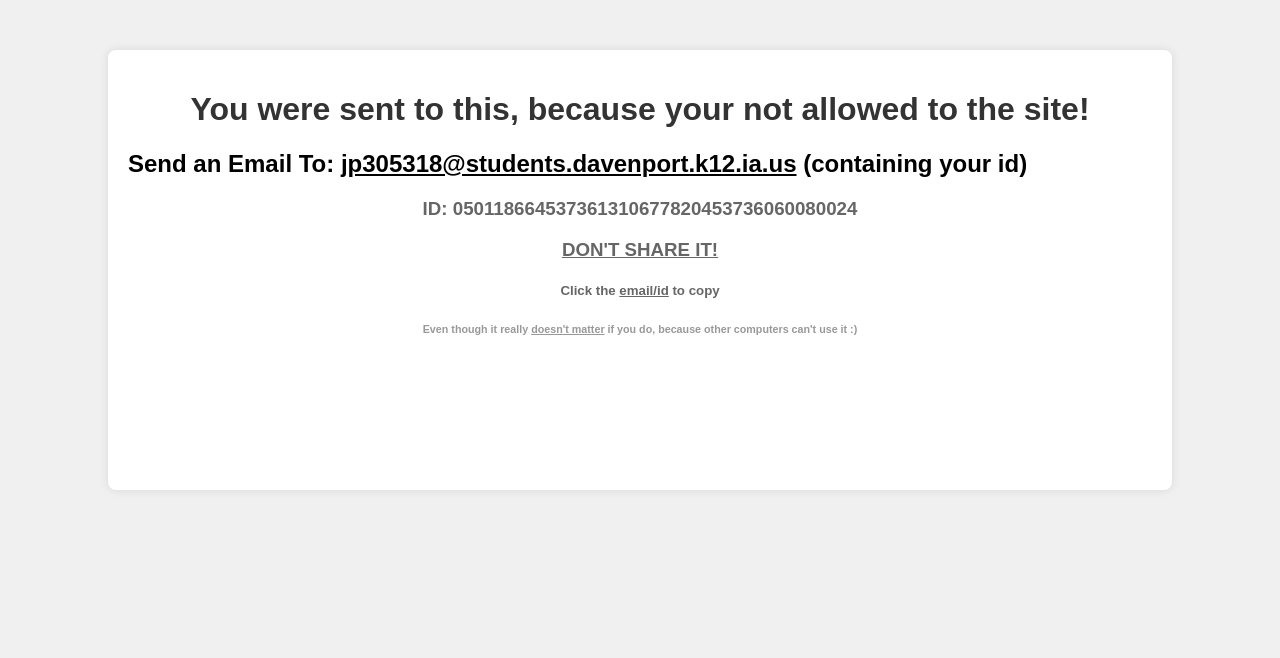
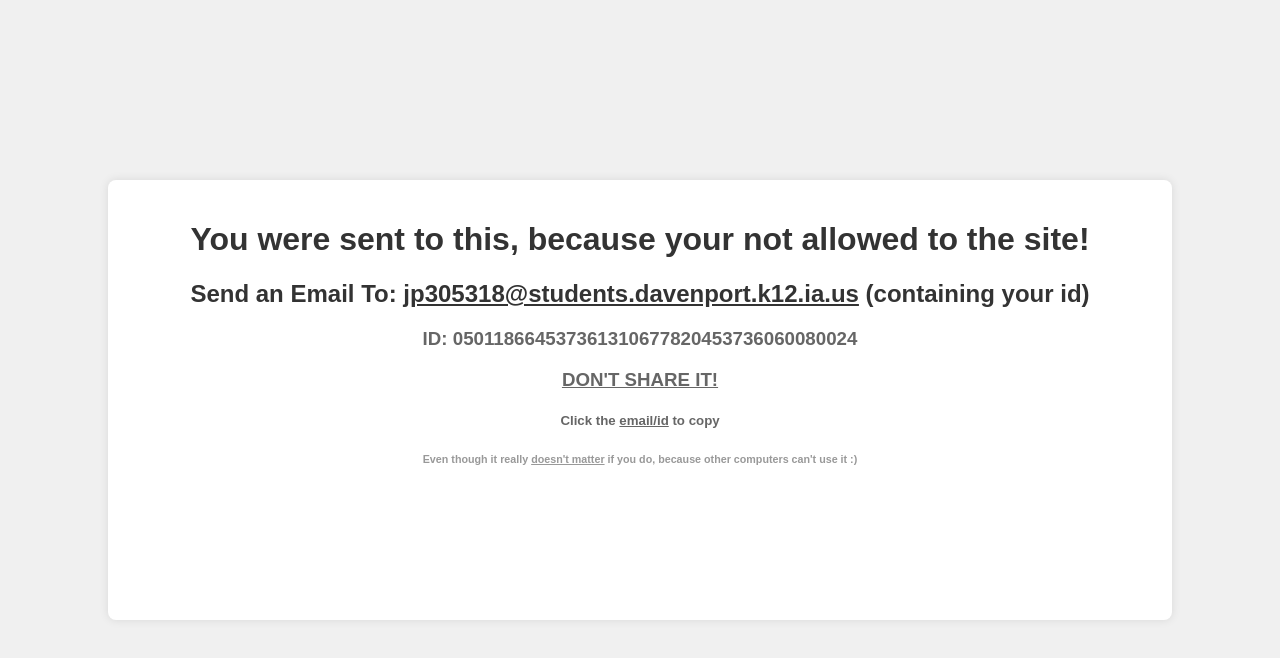
Before and after one commit to Gladimore/getId, a plain HTML site: page index.html in a window 1280 px wide. Drawn offline with Linux system fonts and the light colour scheme.

Commit message:
Update styles.css

```diff
--- a/styles.css
+++ b/styles.css
@@ -1,8 +1,15 @@
+body, html {
+  height:100%
+}
+
 body {
   font-family: Arial, sans-serif;
   background-color: #f0f0f0;
   margin: 0;
   padding: 0;
+  display:flex;
+  margin:0;
+  flex-direction:column;
 }
 
 .container {
@@ -13,26 +20,29 @@ body {
   background-color: #fff;
   border-radius: 8px;
   box-shadow: 0 0 10px rgba(0, 0, 0, 0.1);
+  font-size: 100%;
+  display: inline-block;
+  margin:auto;
 }
 
-  h1 {
+h1,h2,h3,h4,h5,h6{
+    text-align: center;
+}
+
+h1, h2 {
   color: #333;
-    text-align: center;
 }
 
 h3 {
   color: #666;
-    text-align: center;
 }
 
 h5 {
   color: #666;
-    text-align: center;
 }
 
 h6 {
   color: #999;
-    text-align: center;
 }
 
 .important {
```
Lines whose indentation alone changed are shown as unchanged.
